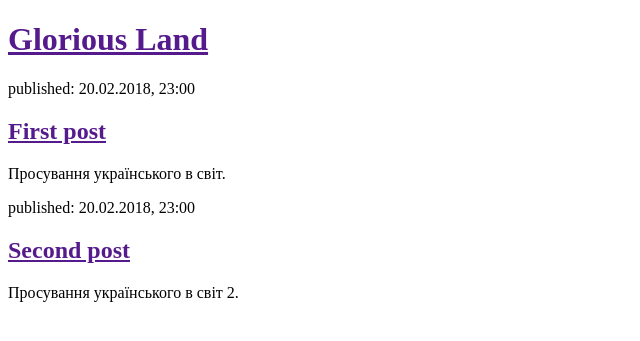
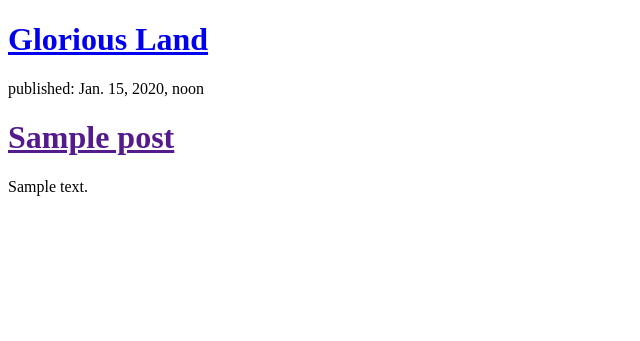
Before and after one commit to Yura7/GL_site, a Django app: template blog/templates/blog/post_list.html in a window 1280 px wide. Shown: the top 341 px of the page, without its empty margins (0-640 px from the left). Run offline with Django 3.2, Linux system fonts and the light colour scheme; the template is opened without the code that fills it: values that come from a table or form of the project are taken from there, others are empty; tables that the repository leaves empty hold one stand-in row (values such as "Sample post").

Commit message:
Modified templates to display posts from database.

```diff
--- a/blog/templates/blog/post_list.html
+++ b/blog/templates/blog/post_list.html
@@ -15,19 +15,15 @@
     </head>
     <body>
         <div>
-            <h1><a href="">Glorious Land</a></h1>
+            <h1><a href="/">Glorious Land</a></h1>
         </div>
 
-        <div>
-            <p>published: 20.02.2018, 23:00</p>
-            <h2><a href="">First post</a></h2>
-            <p>Просування українського в світ.</p>
-        </div>
-
-        <div>
-            <p>published: 20.02.2018, 23:00</p>
-            <h2><a href="">Second post</a></h2>
-            <p>Просування українського в світ 2.</p>
-        </div>
+        {% for post in posts %}
+            <div>
+                <p>published: {{ post.published_date }}</p>
+                <h1><a href="">{{ post.title }}</a></h1>
+                <p>{{ post.text|linebreaksbr }}</p>
+            </div>
+        {% endfor %}
     </body>
 </html>
```
Also changed, not shown: blog/views.py (+6 -1 lines).
